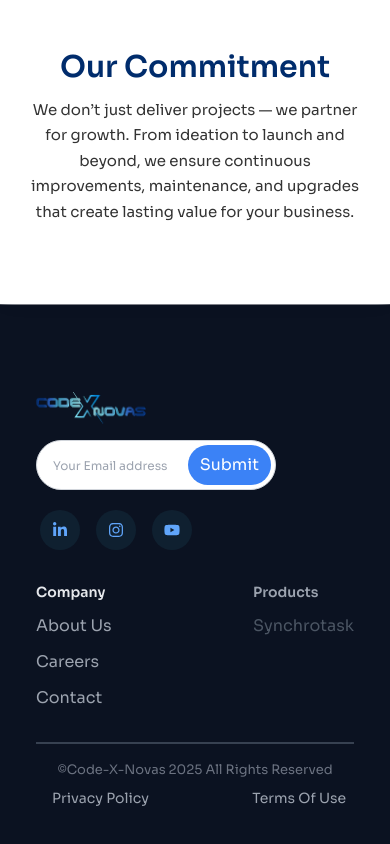
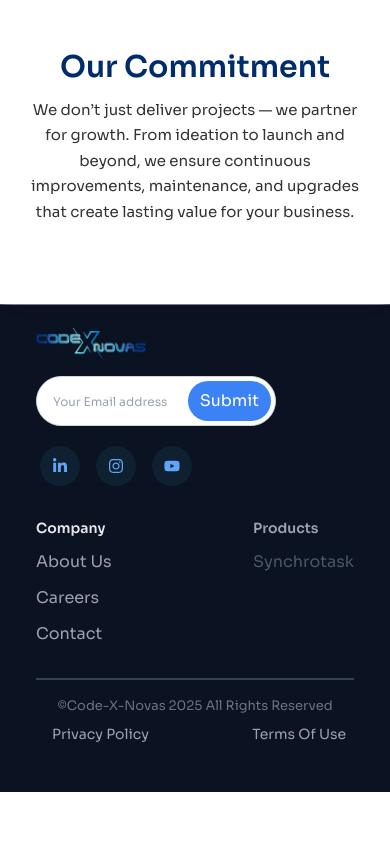
Before and after one commit to Code-X-Novas/Code-X-Novas, a React (Vite) app: page /about in a window 390 px wide. Shown: the part 2737-3581 px from the top of the page. After the commit the page ends 3529 px from the top, so only its background shows below. Built offline with nearby package versions, Linux system fonts and the light colour scheme.

Commit message:
Done as instructed

```diff
--- a/src/pages/Contact.jsx
+++ b/src/pages/Contact.jsx
@@ -102,10 +102,10 @@ const Contact = () => {
           </div>
         </div>
       </section>
-      <footer className="bg-[#0B1221] text-white py-16 px-3 md:px-20">
+      <footer className="bg-[#0B1221] text-white py-12 px-3 md:px-20">
         <div className="max-w-7xl mx-auto block md:hidden px-6">
-          <div className="pt-6">
-            <img src={Logo} alt="CodeX Novas" className="h-8 mb-4" />
+          <div className="pt-2 sm:pt-6">
+            <img src={Logo} alt="CodeX Novas" className="h-8 mb-4 -mt-8" />
             <div className="flex items-center justify-start bg-white rounded-full overflow-hidden w-full max-w-[240px] border border-gray-300">
               <input
                 type="email"
--- a/src/pages/Products.jsx
+++ b/src/pages/Products.jsx
@@ -23,7 +23,7 @@ const Products = () => {
   };
 
   return (
-    <section className="relative w-full py-4 sm:py-6 px-6 md:px-12 bg-white text-center overflow-hidden">
+    <section className="relative w-full py-11 sm:py-6 px-6 md:px-12 bg-white text-center overflow-hidden">
       <h2
         className="relative z-10 text-3xl sm:text-4xl md:text-5xl font-bold -mb-12 md:mb-12"
         style={{ fontFamily: "Sora" }}
@@ -119,8 +119,8 @@ const DesktopProducts = ({ index, direction, handlePrev, handleNext }) => {
 const MobileProducts = ({ index, direction, handlePrev, handleNext }) => {
   return (
     <div className="relative w-full flex flex-col items-center justify-center">
-      <div className="relative w-full max-w-sm h-[450px] flex items-center justify-center perspective-[2000px]">
-        <div className="absolute bottom-2 left-1/2 -translate-x-1/2 w-[90%] h-5 bg-black/60 rounded-xl blur-lg"></div>
+      <div className="relative w-full max-w-sm h-[400px] flex items-center justify-center perspective-[2000px]">
+        <div className="absolute bottom-0 left-1/2 -translate-x-1/2 w-[90%] h-5 bg-black/60 rounded-xl blur-lg"></div>
 
         <img
           src={testimonials[(index + 2) % testimonials.length]}
@@ -155,7 +155,7 @@ const MobileProducts = ({ index, direction, handlePrev, handleNext }) => {
         </AnimatePresence>
       </div>
 
-      <div className="absolute bottom-[40px] left-1/2 -translate-x-1/2 flex gap-4 z-30">
+      <div className="absolute bottom-[50px] left-1/2 -translate-x-1/2 flex gap-4 z-30">
         <button
           onClick={handlePrev}
           className="w-8 h-8 flex items-center justify-center border border-blue-800 rounded-full text-blue-800 hover:bg-blue-800 hover:text-white transition"
--- a/src/pages/Works.jsx
+++ b/src/pages/Works.jsx
@@ -39,7 +39,7 @@ const Works = () => {
   const glassEffectClassMobile = "bg-white/5 border border-white/10 backdrop-blur-sm";
 
   return (
-    <section className="relative w-full py-20 px-6 md:px-12 bg-black overflow-hidden">
+    <section className="relative w-full py-8 px-6 md:px-12 bg-black overflow-hidden">
 
       <img
         src={CornerGlow}
@@ -65,7 +65,7 @@ const Works = () => {
           </h2>
         </div>
 
-        <div className="flex justify-center mb-10">
+        <div className="flex justify-center mb-8">
           {/* 1. Mobile: horizontal scroll showing only a few category chips; Updated with Glass effect for mobile */}
           {/* Note: The desktop styling (md:bg-black border border-white/10) is now inside the md: flex-wrap to keep it separate */}
           <div
```
